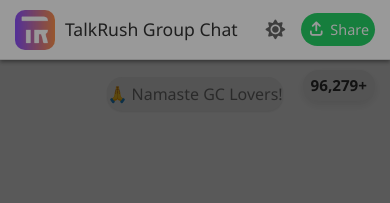
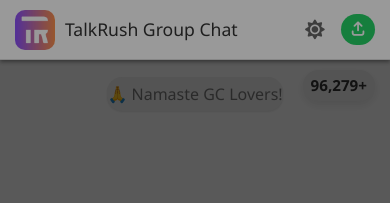
Before and after one commit to shkumaraman/shkumaraman.github.io, a Jekyll site: the page built from chat/group.html, in a window 390 px wide. Shown: the top 203 px of the page. Built offline with Jekyll 4.4.1, drawn with Linux system fonts in a browser that asks for light colours; comment, search, counter and statistics services are not loaded.

Commit message:
Update group.html

```diff
--- a/chat/group.html
+++ b/chat/group.html
@@ -157,16 +157,16 @@
 
 .share-btn {
   background: var(--share-btn);
+  color: white;
   border: none;
-    color: white;
-    padding: 6px 12px;
+  padding: 8px 12px;
   border-radius: 20px;
-    font-size: 0.9em;
   cursor: pointer;
   display: flex;
   align-items: center;
   gap: 5px;
-    transition: background 0.3s;
+  font-size: 0.9em;
+  transition: background 0.2s;
   }
 
   .chat-container {
@@ -568,11 +568,11 @@
     .msg {
       max-width: 85%;
     }
-    .share-text {
+    .share-btn span {
     display: none;
     }
     .share-btn {
-      padding: 6px;
+      padding: 8px;
     }
     .gif-modal {
       width: 90%;
```
Lines whose indentation alone changed are shown as unchanged.
